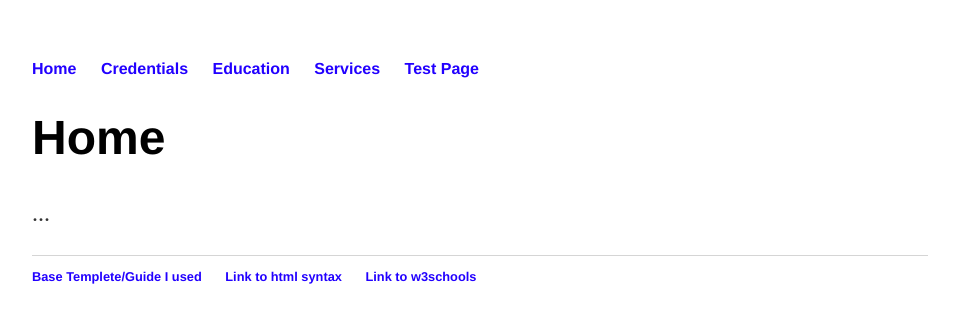
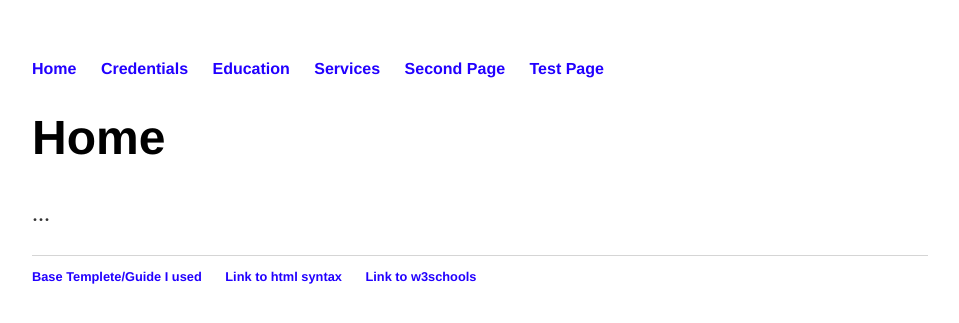
Before and after one commit to ShadowHazel/ShadowHazel.github.io, a Jekyll site: the page built from index.html, in a window 1280 px wide. Shown: the top 323 px of the page, without its empty margins (160-1119 px from the left). Built offline with Jekyll 4.4.1, drawn with Linux system fonts in a browser that asks for light colours.

Commit message:
Update 1.html

```diff
--- a/_layouts/1.html
+++ b/_layouts/1.html
@@ -7,13 +7,13 @@
 		<body>
 			<nav>
 	    		<ul>
-	        		<!--<li><a href="/pages/about">Second Page</a></li>
-	        		<li><a href="/pages/cv">Third Page</a></li>
+	        		<!--<li><a href="/pages/cv">Third Page</a></li>
 	        		<li><a href="/pages/blog">Fourth Page</a></li>-->
 				<li><a href="/">Home</a></li>
 				<li><a href="/pages/cred">Credentials</a></li>
 				<li><a href="/pages/edu">Education</a></li>
 				<li><a href="/pages/serv">Services</a></li>
+				<li><a href="/pages/about">Second Page</a></li>
 				<li><a href="/pages/test">Test Page</a></li>
 	    		</ul>
 			</nav>
```
